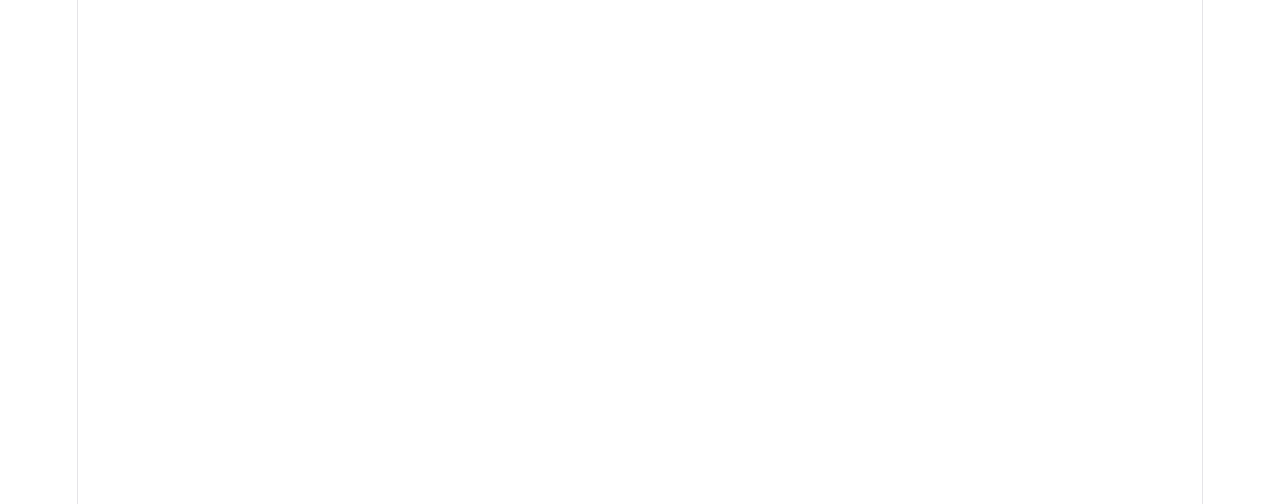
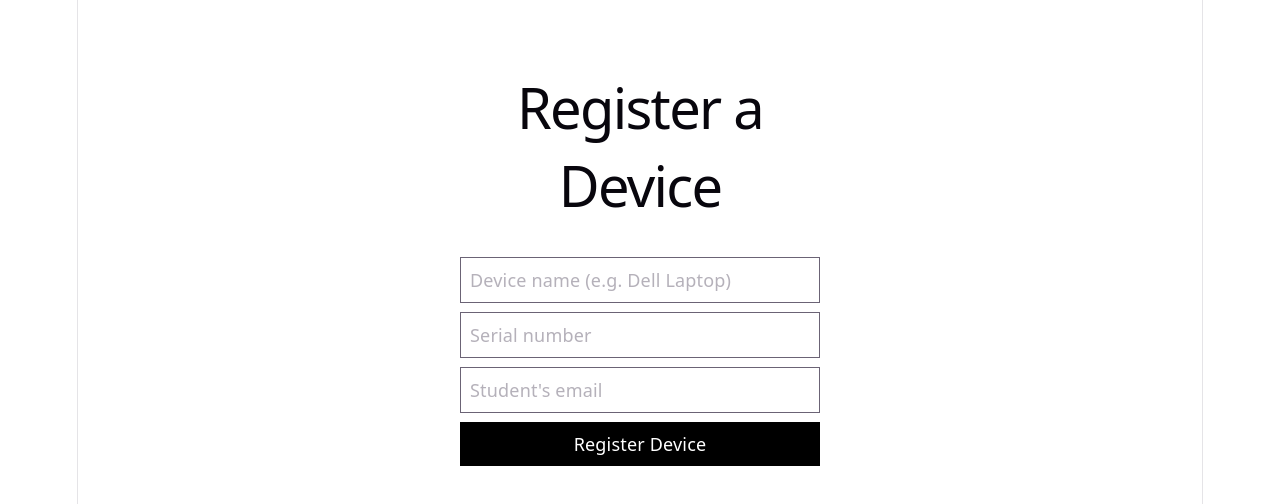
Before and after one commit to Portgaz-19/device-checkin-system, a React (Vite) app in the folder client/: page /devices/register in a window 1280 px wide. Before the commit this address had no page. Shown: the top 504 px of the page. Built offline with nearby package versions, Linux system fonts and the light colour scheme; sample sign-in values are in the browser's storage.

Commit message:
feat: add device registration form, my-devices page, protected routes

```diff
--- a/client/package.json
+++ b/client/package.json
@@ -11,7 +11,7 @@
   },
   "dependencies": {
     "@tailwindcss/vite": "^4.1.14",
-    "axios": "^1.19.0",
+    "axios": "^1.20.0",
     "react": "^19.2.8",
     "react-dom": "^19.2.8",
     "react-router-dom": "^7.18.2",
--- a/client/src/App.jsx
+++ b/client/src/App.jsx
@@ -1,15 +1,33 @@
-import {Routes, Route} from 'react-router-dom';
-import RegisterPage from './pages/Register.jsx'
-import LoginPage from './pages/Login.jsx'
+import { Routes, Route } from "react-router-dom";
+import RegisterPage from "./pages/Register.jsx";
+import LoginPage from "./pages/Login.jsx";
+import RegisterDevice from "./pages/RegisterDevice.jsx";
+import MyDevices from "./pages/MyDevices.jsx";
+import ProtectedRoute from "./components/ProtectedRoute.jsx";
 
 function App() {
-    return(
-        <Routes>
-            <Route path="/login" element={<LoginPage />} />
-
-            <Route path="/register" element={<RegisterPage />} />
-        </Routes>
-    )
+  return (
+    <Routes>
+      <Route path="/login" element={<LoginPage />} />
+      <Route path="/register" element={<RegisterPage />} />
+      <Route
+        path="/devices/register"
+        element={
+          <ProtectedRoute>
+            <RegisterDevice />
+          </ProtectedRoute>
+        }
+      />
+      <Route
+        path="/devices/mine"
+        element={
+          <ProtectedRoute>
+            <MyDevices />
+          </ProtectedRoute>
+        }
+      />
+    </Routes>
+  );
 }
 
 export default App;
--- /dev/null
+++ b/client/src/api/deviceApi.js
@@ -0,0 +1,16 @@
+import api from "./axiosInstance";
+
+export async function registerDevice(deviceData) {
+  const res = await api.post("/devices", deviceData);
+  return res.data;
+}
+
+export async function getMyDevices() {
+  const res = await api.get("/devices/mine");
+  return res.data;
+}
+
+export async function getAllDevices() {
+  const res = await api.get("/devices");
+  return res.data;
+}
--- /dev/null
+++ b/client/src/components/ProtectedRoute.jsx
@@ -0,0 +1,11 @@
+import { Navigate } from "react-router-dom";
+
+function ProtectedRoute({ children }) {
+  const token = localStorage.getItem("token");
+  if (!token) {
+    return <Navigate to="/login" replace />;
+  }
+  return children;
+}
+
+export default ProtectedRoute;
--- /dev/null
+++ b/client/src/pages/MyDevices.jsx
@@ -0,0 +1,37 @@
+import { useState, useEffect } from "react";
+import { getMyDevices } from "../api/deviceApi";
+
+function MyDevices() {
+  const [devices, setDevices] = useState([]);
+  const [error, setError] = useState("");
+
+  useEffect(() => {
+    getMyDevices()
+      .then(setDevices)
+      .catch((err) =>
+        setError(err.response?.data?.error || "Could not load devices"),
+      );
+  }, []);
+
+  return (
+    <div className="p-8 max-w-md mx-auto">
+      <h1 className="text-xl mb-4">My Devices</h1>
+      {error && <p className="text-red-600 text-sm mb-2">{error}</p>}
+      {devices.length === 0 && !error && (
+        <p className="text-sm">No devices registered yet.</p>
+      )}
+      <ul>
+        {devices.map((d) => (
+          <li key={d._id} className="border p-2 mb-2">
+            <p className="font-bold">{d.deviceName}</p>
+            <p className="text-sm">Serial: {d.serialNumber}</p>
+            <p className="text-sm">Status: {d.status}</p>
+            <p className="text-sm">Last location: {d.lastLocation}</p>
+          </li>
+        ))}
+      </ul>
+    </div>
+  );
+}
+
+export default MyDevices;
--- /dev/null
+++ b/client/src/pages/RegisterDevice.jsx
@@ -0,0 +1,58 @@
+import { useState } from "react";
+import { registerDevice } from "../api/deviceApi";
+
+function RegisterDevice() {
+  const [form, setForm] = useState({
+    deviceName: "",
+    serialNumber: "",
+    studentEmail: "",
+  });
+  const [message, setMessage] = useState("");
+
+  const handleChange = (e) =>
+    setForm({ ...form, [e.target.name]: e.target.value });
+
+  const handleSubmit = async () => {
+    setMessage("Submitting...");
+    try {
+      await registerDevice(form);
+      setMessage("Device registered successfully.");
+      setForm({ deviceName: "", serialNumber: "", studentEmail: "" });
+    } catch (err) {
+      setMessage(err.response?.data?.error || "Registration failed");
+    }
+  };
+
+  return (
+    <div className="p-8 max-w-sm mx-auto">
+      <h1 className="text-xl mb-4">Register a Device</h1>
+      <input
+        className="border p-2 w-full mb-2"
+        name="deviceName"
+        placeholder="Device name (e.g. Dell Laptop)"
+        value={form.deviceName}
+        onChange={handleChange}
+      />
+      <input
+        className="border p-2 w-full mb-2"
+        name="serialNumber"
+        placeholder="Serial number"
+        value={form.serialNumber}
+        onChange={handleChange}
+      />
+      <input
+        className="border p-2 w-full mb-2"
+        name="studentEmail"
+        placeholder="Student's email"
+        value={form.studentEmail}
+        onChange={handleChange}
+      />
+      <button className="bg-black text-white p-2 w-full" onClick={handleSubmit}>
+        Register Device
+      </button>
+      <p className="mt-2 text-sm">{message}</p>
+    </div>
+  );
+}
+
+export default RegisterDevice;
```
Also changed, not shown: 1 other file (tests, documents, lock files or other folders).
